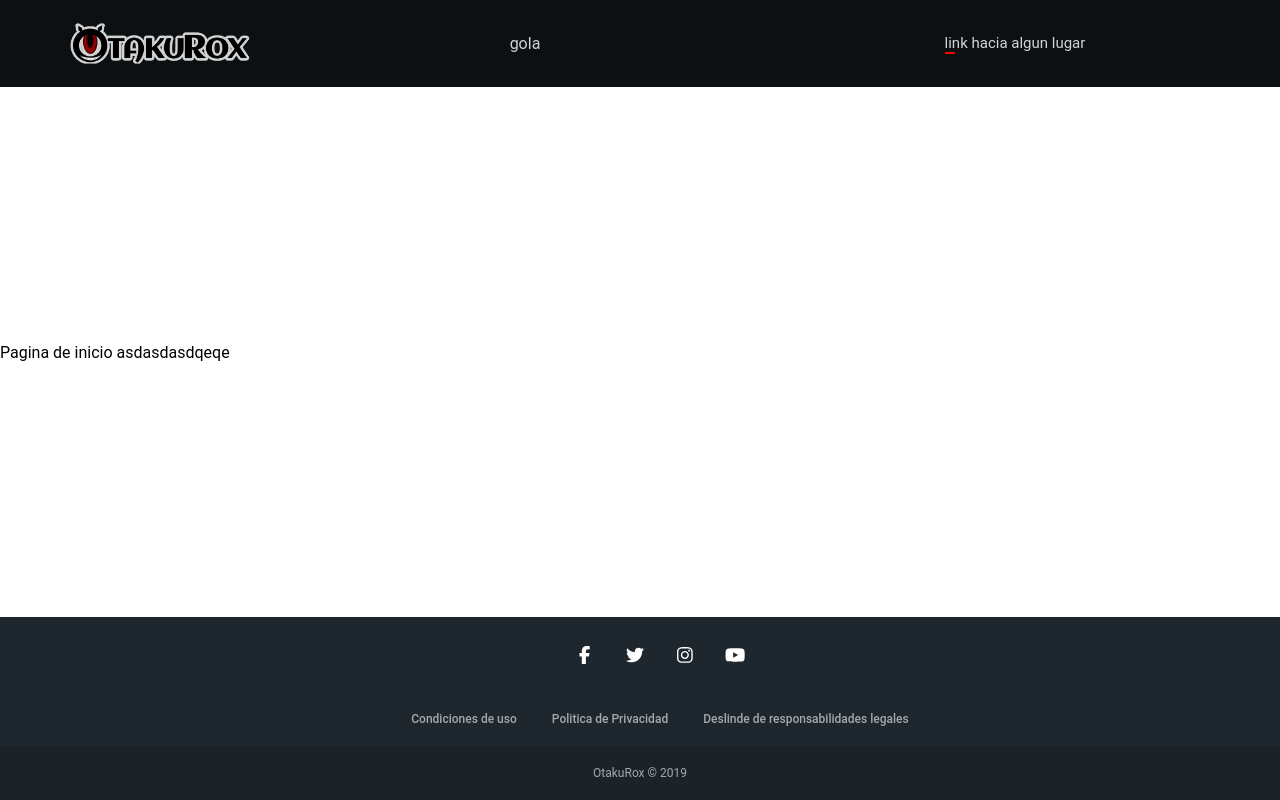
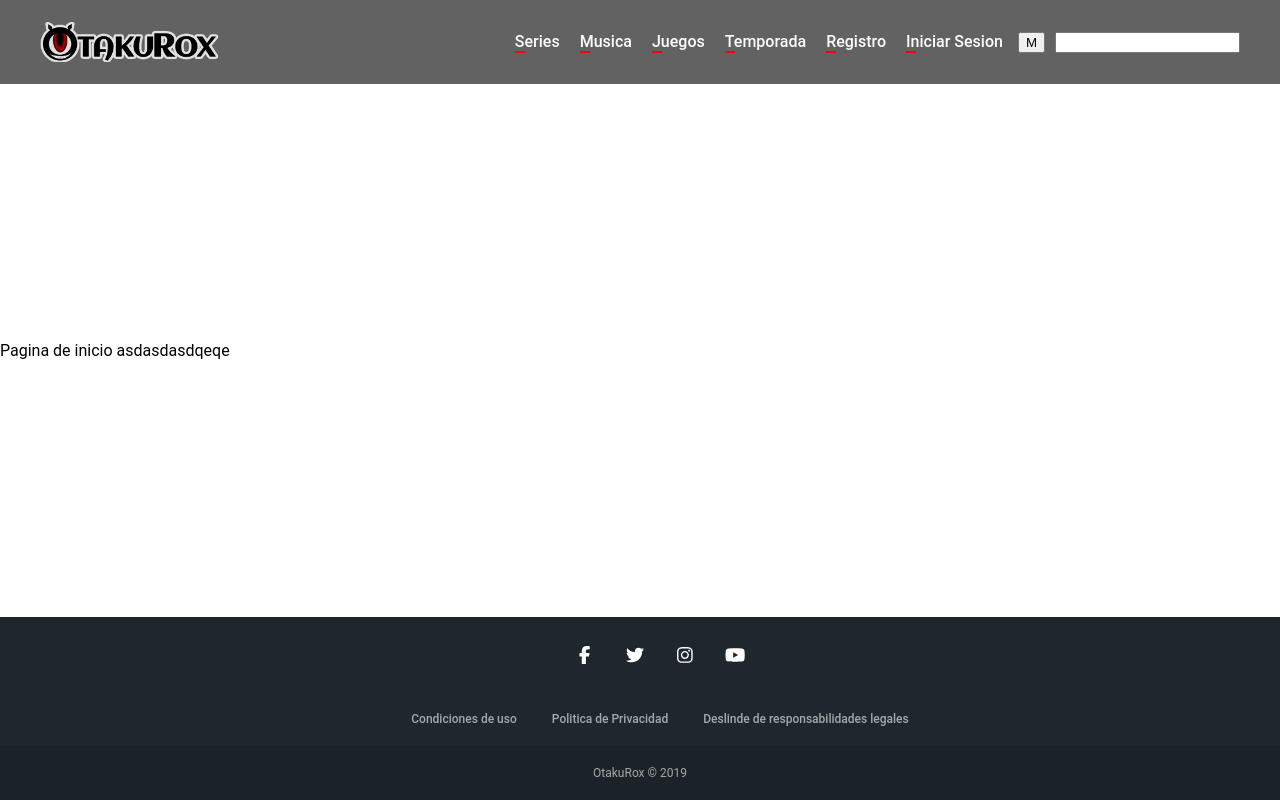
Before and after one commit to Cesar671/OtakuRoxClone, a React (Create React App) app: page / in a window 1280 px wide. Built offline with nearby package versions, Linux system fonts and the light colour scheme.

Commit message:
color toogle added, top menu in building yet

```diff
--- a/src/App.js
+++ b/src/App.js
@@ -7,7 +7,7 @@ const App = () => {
   const [ mode, useModeF ] = useMode();
   return (
     <React.StrictMode >
-      <ColorThemeContext.Provider value= {{ toogleMode: useModeF, mode:mode }}>
+      <ColorThemeContext.Provider value= {{ toogleMode: useModeF.toogleMode, mode: mode }}>
         <HomePage />
       </ColorThemeContext.Provider>
     </React.StrictMode>
--- a/src/global/theme.js
+++ b/src/global/theme.js
@@ -75,15 +75,15 @@ export const tokens = (mode) => {
     })
 };
 
-export const ColorThemeContext = createContext({
-    toogleMode: () => {},
-    mode: ""
-});
+export const ColorThemeContext = createContext();
 
 export const useMode = () => {
     const [mode, setMode] = useState(LIGHT)
     const useModeF = useMemo(() => ({
-        toogleMode: setMode((mode) => (mode === LIGHT) ? DARK: LIGHT)
+        toogleMode: () => setMode((prev) => {
+            console.log(prev)
+            return (prev === LIGHT ? DARK: LIGHT)
+        }),
     }),[])
 
     return  [mode, useModeF]
--- a/src/global/topmenu/TopMenu.jsx
+++ b/src/global/topmenu/TopMenu.jsx
@@ -3,34 +3,58 @@ import styles from "./topmenu.module.css"
 import { tokens, ColorThemeContext } from "../theme"
 import { URL_LOGO } from '../resources'
 
-const TopMenu = () => {
-
-  const mode = React.useContext(ColorThemeContext).mode;
-  const colors = tokens(mode);
-
-  return (
-    <nav className={ styles.topmenu_container }
-      style={{
-        backgroundColor: colors.primary[800],
-        color: colors.primary[100]
-      }}
-    >
-      <img className={ styles.img_logo } src={ URL_LOGO } />
-      <div className={ styles.topmenu_button_container }>
-      <div> gola </div>
-        <a
-          href='#'
+const ButtonTopMenu = ({ link, name, colors }) => (
+    <a
+          href={ link }
           className={ styles.topmenu_link }
           style={{
             color: colors.primary[100]
           }}
         >
           <div className={ styles.button }>
-              link hacia algun lugar
+              { name }
               <div className={ styles.buttonLineStyled } ></div>
           </div>
         </a>
+)
+
+const TopMenu = () => {
+
+  const { mode, toogleMode } = React.useContext(ColorThemeContext);
+  const colors = tokens(mode);
+  console.log(mode)
+
+  return (
+    <nav
+      style={{
+        backgroundColor: colors.primary[800],
+        color: colors.primary[100],
+        display: "flex",
+        justifyContent: "center"
+      }}
+    >
+      <div
+        className={ styles.topmenu_container }
+        >
+        <div className={ styles.img_logo_container }>
+          <img className={ styles.img_logo } src={ URL_LOGO } />
+        </div>
+
+        <div
+          className={ styles.topmenu_button_container }
+
+        >
+          <ButtonTopMenu link="#" name="Series" colors={ colors }/>
+          <ButtonTopMenu link="#" name="Musica" colors={ colors }/>
+          <ButtonTopMenu link="#" name="Juegos" colors={ colors }/>
+          <ButtonTopMenu link="#" name="Temporada" colors={ colors }/>
+          <ButtonTopMenu link="#" name="Registro" colors={ colors }/>
+          <ButtonTopMenu link="#" name="Iniciar Sesion" colors={ colors }/>
+          <button onClick={ toogleMode }> M </button>
+          <input type='search' ></input>
+        </div>
       </div>
+
     </nav>
   )
 }
--- a/src/global/topmenu/topmenu.module.css
+++ b/src/global/topmenu/topmenu.module.css
@@ -1,20 +1,31 @@
 .topmenu_container{
-    width: 100%;
-    display: grid;
-    grid-template-columns: 1fr 5fr;
+    display: flex;
     align-items: center;
-    padding: 10px;
+    justify-content: space-between;
+    padding: 22px;
+    position: relative;
+    min-width: 1200px;
+
+}
+
+@media (max-width: 1200px) {
+    .topmenu_container{
+        width: 100%;
+        min-width: 0px;
+    }
 }
 
 .topmenu_link{
-    font-size: 15px;
+    font-size: 16px;
+    font-weight: 500;
     text-decoration: none;
 }
 
 .topmenu_button_container{
     display: flex;
-    justify-content: space-around;
+    justify-content: end;
     align-items: center;
+    gap: 10px;
 }
 
 .button{
@@ -35,7 +46,13 @@
 
 
 .img_logo{
-    transform: scale(0.6);
+    height: 40px;
+}
+
+.img_logo_container{
+    display: flex;
+    justify-content: start;
+    align-items: center;
 }
 
 .buttonLineStyled{
```
